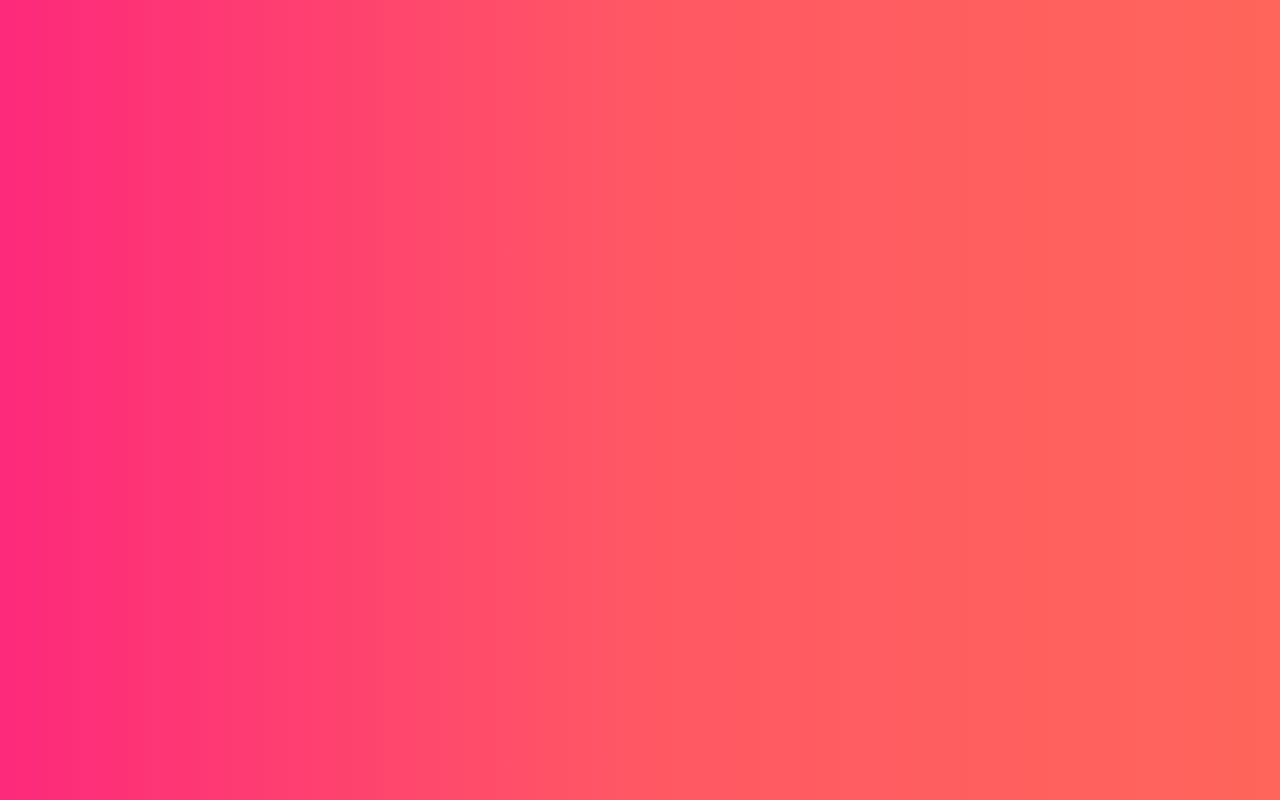
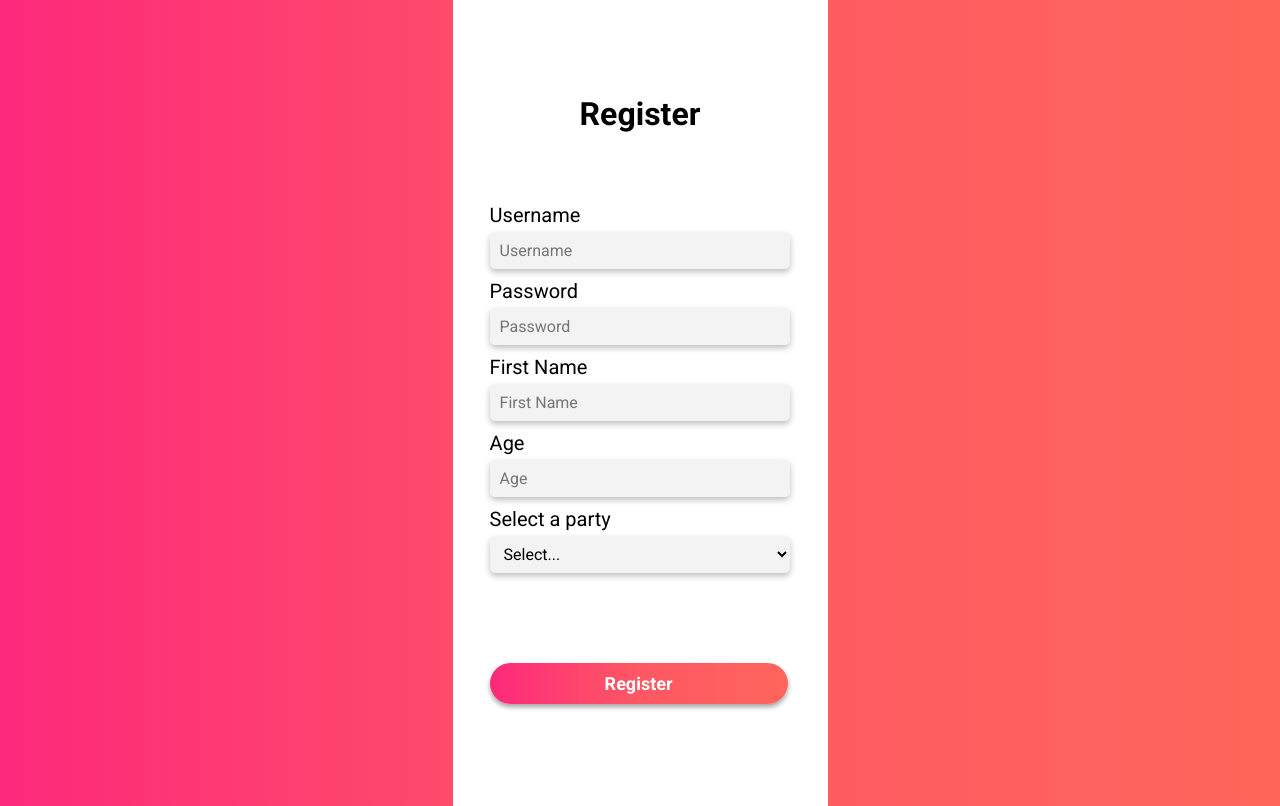
Before and after one commit to noppanat1997/slimder, a React (Create React App) app: page /register in a window 1280 px wide. Built offline with nearby package versions, Linux system fonts and the light colour scheme.

Commit message:
add register

```diff
--- a/package.json
+++ b/package.json
@@ -6,6 +6,7 @@
     "@testing-library/jest-dom": "^4.2.4",
     "@testing-library/react": "^9.4.0",
     "@testing-library/user-event": "^7.2.1",
+    "node-sass": "^4.13.1",
     "react": "^16.12.0",
     "react-dom": "^16.12.0",
     "react-router-dom": "^5.1.2",
--- a/src/App.js
+++ b/src/App.js
@@ -1,18 +1,21 @@
 import React from 'react';
 import './App.css';
 import Swipe from './components/Swipe.js';
+import Register from './components/Register.jsx';
 import { BrowserRouter, Switch, Route } from 'react-router-dom';
 function App() {
   return (
-    <BrowserRouter className="phone">
+    <div className="phone">
+      <BrowserRouter className="phone">
       <Switch>
-        <Route path="/form" component={null}/>
+        <Route path="/register" component={Register}/>
         <Route path="/swipe" component={null}/>
         <Route path="/match" component={null}/>
         <Route path="/chat" component={null}/>
         <Route exact path="/" component={null}/>
       </Switch>
     </BrowserRouter>
+    </div>
   );
 }
 
--- /dev/null
+++ b/src/components/Register.scss
@@ -0,0 +1,108 @@
+.register-container {
+  display        : flex;
+  flex-direction : column;
+  align-items    : center;
+  justify-content: center;
+  padding        : 5em 2em;
+
+  .reg-header {
+    font-family: inherit;
+  }
+
+  .forms {
+    margin-top    : 3em;
+    font-family   : inherit;
+    display       : flex;
+    flex-direction: column;
+    width         : 100%;
+
+    .form-groups {
+      font-family   : inherit;
+      width         : 100%;
+      display       : flex;
+      flex-direction: column;
+    }
+
+    label {
+      font-family: inherit;
+      font-size  : 20px;
+    }
+
+    input {
+      font-family     : inherit;
+      width           : 100%;
+      box-shadow      : 0 3px 6px 0 #00000041;
+      margin-top      : 5px;
+      height          : 37px;
+      box-sizing      : border-box;
+      padding         : 0 10px;
+      font-size       : 16px;
+      font-family     : inherit;
+      background-color: #f3f3f3;
+      border          : 0px;
+      border-radius   : 5px;
+      margin-bottom   : 10px;
+      transition      : all 250ms ease-in-out;
+
+      &:focus {
+        box-shadow: 0 7px 20px 2px #00000067;
+        outline   : none;
+      }
+    }
+
+    .party-drop {
+      font-family     : inherit;
+      width           : 100%;
+      box-shadow      : 0 3px 6px 0 #00000041;
+      margin-top      : 5px;
+      height          : 37px;
+      box-sizing      : border-box;
+      padding         : 0 10px;
+      font-size       : 16px;
+      font-family     : inherit;
+      background-color: #f3f3f3;
+      border          : 0px;
+      border-radius   : 5px;
+      margin-bottom   : 10px;
+      transition      : all 250ms ease-in-out;
+
+      &:focus {
+        box-shadow: 0 7px 20px 2px #00000067;
+        outline   : none;
+      }
+    }
+
+  }
+
+  .footer {
+    flex-wrap     : wrap;
+    display       : flex;
+    flex-direction: row;
+    margin-top    : 5em;
+    align-items   : center;
+
+    .btn {
+      font-size    : 18px;
+      font-family  : inherit;
+      font-weight  : bold;
+      padding      : 10px 115px;
+      border-radius: 50px;
+      border       : 0;
+      color        : white;
+      background   : rgb(255, 0, 190);
+      background   : linear-gradient(to right, #fd297b, #ff5864, #ff655b);
+      transition   : all 300ms ease-in-out;
+      box-shadow   : 0 3px 5px 0 #0000005e;
+      cursor       : pointer;
+
+      &:hover {
+        background-color: #ffa32b;
+        box-shadow      : 0 0 16px 3px #0000005e;
+      }
+
+      &:focus {
+        outline: none;
+      }
+    }
+  }
+}
--- a/src/index.css
+++ b/src/index.css
@@ -1,3 +1,5 @@
+@import url('https://fonts.googleapis.com/css?family=Roboto:400,700&display=swap');
+
 body {
   margin: 0;
   background: linear-gradient(to right, #fd297b, #ff5864, #ff655b);
@@ -5,7 +7,7 @@ body {
   height: 100vh;
   justify-content: center;
   align-items: center;
-  font-family: -apple-system, BlinkMacSystemFont, 'Segoe UI', 'Roboto', 'Oxygen',
+  font-family: 'Roboto', -apple-system, BlinkMacSystemFont, 'Segoe UI', 'Roboto', 'Oxygen',
     'Ubuntu', 'Cantarell', 'Fira Sans', 'Droid Sans', 'Helvetica Neue',
     sans-serif;
   -webkit-font-smoothing: antialiased;
```
Also changed, not shown: 1 other file (tests, documents, lock files or other folders).
